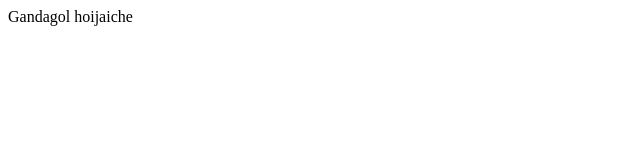
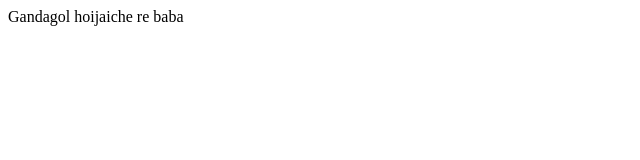
Before and after one commit to ritess1/EssTraining1, a plain HTML site: page index.html in a window 1280 px wide. Shown: the full height of the page, 0-640 px from the left. Drawn offline with Linux system fonts and the light colour scheme.

Commit message:
Update index.html

```diff
--- a/index.html
+++ b/index.html
@@ -6,6 +6,6 @@
     <title>Document</title>
 </head>
 <body>
-   Gandagol hoijaiche
+   Gandagol hoijaiche re baba
 </body>
 </html>
```
